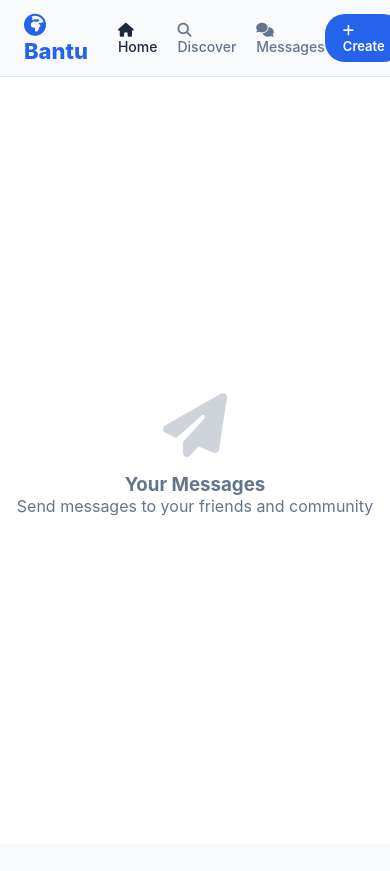
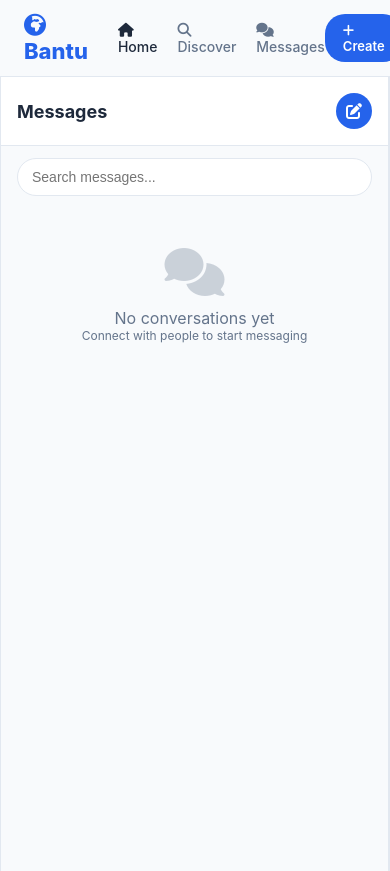
Before and after one commit to mwasi01/bantuafrica, a Flask app: page /messages in a window 390 px wide; the page is wider, and only the part inside the window is pictured. Before the commit the page ends 516 px from the top of that part, so only its background shows below. Run offline with Flask 3, Linux system fonts and the light colour scheme; a user stored in the database is signed in; data that the repository does not hold is empty; some libraries are stand-ins or nearby versions.

Commit message:
Refactor chat UI styles and improve responsiveness
Refactor styles and improve chat UI responsiveness. Adjust height calculations, update background colors, and enhance conversation item styles.

```diff
--- a/templates/messages.html
+++ b/templates/messages.html
@@ -6,12 +6,34 @@
 <style>
     .messages-container {
         display: flex;
-        height: 100vh;
-        height: 100dvh;
+        height: calc(100vh - 60px);
+        height: calc(100dvh - 60px);
+        background: var(--bg-primary);
+        max-width: 1000px;
+        margin: 0 auto;
+        border-left: 1px solid var(--border-color);
+        border-right: 1px solid var(--border-color);
+    }
+
+    @media (max-width: 768px) {
+        .messages-container {
+            height: calc(100vh - 50px);
+            height: calc(100dvh - 50px);
+        }
+        .conversation-list { width: 100% !important; }
+        .chat-window {
+            display: none !important;
+            position: fixed;
+            inset: 0;
+            z-index: 100;
             background: var(--bg-primary);
         }
+        .chat-window.active {
+            display: flex !important;
+            flex-direction: column;
+        }
+    }
 
-    /* Conversation List (Left Side) */
     .conversation-list {
         width: 350px;
         border-right: 1px solid var(--border-color);
@@ -20,33 +42,22 @@
         flex-shrink: 0;
     }
 
-    @media (max-width: 768px) {
-        .conversation-list {
-            width: 100%;
-        }
-        .chat-window {
-            display: none;
-            position: fixed;
-            inset: 0;
-            z-index: 100;
-            background: var(--bg-primary);
-        }
-        .chat-window.active {
-            display: flex;
-        }
-    }
-
     .messages-header {
         padding: 16px;
         border-bottom: 1px solid var(--border-color);
         display: flex;
         align-items: center;
         justify-content: space-between;
+        background: white;
+        position: sticky;
+        top: 0;
+        z-index: 5;
     }
 
     .messages-header h4 {
         font-size: 18px;
         font-weight: 700;
+        color: var(--text-primary);
     }
 
     .new-message-btn {
@@ -58,22 +69,23 @@
         display: flex;
         align-items: center;
         justify-content: center;
+        cursor: pointer;
+        font-size: 16px;
+        border: none;
     }
 
-    .search-messages {
-        padding: 12px 16px;
-    }
-
+    .search-messages { padding: 12px 16px; }
     .search-messages input {
         width: 100%;
         padding: 10px 14px;
         border-radius: 20px;
-        border: none;
-        background: var(--bg-card);
+        border: 1px solid var(--border-color);
+        background: white;
         color: var(--text-primary);
         font-size: 14px;
         outline: none;
     }
+    .search-messages input:focus { border-color: var(--accent); }
 
     .conversation-item {
         display: flex;
@@ -162,35 +146,21 @@
         display: flex;
         align-items: center;
         gap: 12px;
-        background: var(--bg-secondary);
+        background: white;
     }
-
     .back-btn {
         display: none;
         font-size: 20px;
         cursor: pointer;
         padding: 4px;
+        background: none;
+        border: none;
+        color: var(--text-primary);
     }
-
-    @media (max-width: 768px) {
-        .back-btn { display: block; }
-    }
-
-    .chat-avatar {
-        width: 40px;
-        height: 40px;
-        border-radius: 50%;
-    }
-
-    .chat-username {
-        font-weight: 600;
-        font-size: 15px;
-    }
-
-    .chat-status {
-        font-size: 12px;
-        color: #4caf50;
-    }
+    @media (max-width: 768px) { .back-btn { display: block; } }
+    .chat-avatar { width: 40px; height: 40px; border-radius: 50%; object-fit: cover; }
+    .chat-username { font-weight: 600; font-size: 15px; color: var(--text-primary); }
+    .chat-status { font-size: 12px; color: #22c55e; }
 
     .chat-messages {
         flex: 1;
@@ -199,6 +169,7 @@
         display: flex;
         flex-direction: column;
         gap: 8px;
+        background: var(--bg-secondary);
     }
 
     .message-bubble {
@@ -284,12 +251,8 @@
         justify-content: center;
         color: var(--text-secondary);
     }
-
-    .empty-chat i {
-        font-size: 64px;
-        margin-bottom: 16px;
-        opacity: 0.3;
-    }
+    .empty-chat i { font-size: 64px; margin-bottom: 16px; opacity: 0.3; }
+    .empty-chat h3 { color: var(--text-primary); margin-bottom: 8px; }
 </style>
 
 <div class="messages-container">
@@ -378,166 +340,115 @@
     </div>
 </div>
 
-<!-- Hidden CSRF token -->
-<meta name="csrf-token" content="{{ csrf_token() }}">
-{% endblock %}
+<meta name="csrf-token" content="{{ csrf_token() if csrf_token else '' }}">
 
-{% block scripts %}
 <script>
     let activeConversation = null;
     let messagePollInterval;
 
-// ============ OPEN CHAT ============
     function openChat(username, profileImage, element) {
         activeConversation = username;
-
-    // Highlight active conversation
         document.querySelectorAll('.conversation-item').forEach(i => i.classList.remove('active'));
         if (element) element.classList.add('active');
 
-    // Update chat header
         document.getElementById('chatUsername').textContent = '@' + username;
         document.getElementById('chatStatus').textContent = 'Active now';
         document.getElementById('chatAvatar').src = '/static/uploads/' + profileImage;
         document.getElementById('chatAvatar').style.display = 'block';
-
-    // Show input area
         document.getElementById('chatInputArea').style.display = 'flex';
 
-    // Load messages
         loadMessages(username);
 
-    // On mobile, show chat window
         if (window.innerWidth <= 768) {
             document.getElementById('chatWindow').classList.add('active');
         }
 
-    // Start polling for new messages
-    startMessagePolling(username);
+        clearInterval(messagePollInterval);
+        messagePollInterval = setInterval(() => loadMessages(username, true), 3000);
 
-    // Focus input
         setTimeout(() => document.getElementById('chatInput').focus(), 300);
     }
 
     function closeChat() {
         activeConversation = null;
         clearInterval(messagePollInterval);
-
         if (window.innerWidth <= 768) {
             document.getElementById('chatWindow').classList.remove('active');
         }
     }
 
-// ============ LOAD MESSAGES ============
-async function loadMessages(username) {
+    async function loadMessages(username, silent = false) {
         try {
             const response = await fetch(`/api/messages/${username}`);
             const data = await response.json();
-
             const container = document.getElementById('chatMessages');
-        container.innerHTML = '';
 
             if (data.messages && data.messages.length > 0) {
-            data.messages.forEach(msg => {
-                appendMessage(msg);
-            });
-            scrollToBottom();
-        } else {
-            container.innerHTML = `
-                <div class="empty-chat">
-                    <i class="fas fa-comment-dots"></i>
-                    <p>Start the conversation!</p>
-                </div>`;
+                if (!silent) container.innerHTML = '';
+                data.messages.forEach(msg => appendMessage(msg, false));
+                if (!silent) scrollToBottom();
+            } else if (!silent) {
+                container.innerHTML = `<div class="empty-chat"><i class="fas fa-comment-dots"></i><p>Start the conversation!</p></div>`;
             }
         } catch (error) {
             console.error('Failed to load messages:', error);
         }
     }
 
-// ============ SEND MESSAGE ============
     async function sendMessage() {
         const input = document.getElementById('chatInput');
         const message = input.value.trim();
-
         if (!message || !activeConversation) return;
 
-    // Optimistic UI
         appendMessage({
             content: message,
             sender: '{{ current_user.username }}',
             created_at: new Date().toISOString(),
             is_sent: true
-    });
-
+        }, true);
         input.value = '';
         document.getElementById('sendBtn').disabled = true;
         scrollToBottom();
 
         try {
-        const response = await fetch('/api/messages/send', {
+            const csrfMeta = document.querySelector('meta[name="csrf-token"]');
+            await fetch('/api/messages/send', {
                 method: 'POST',
                 headers: {
                     'Content-Type': 'application/json',
-                'X-CSRFToken': document.querySelector('meta[name="csrf-token"]').getAttribute('content')
+                    'X-CSRFToken': csrfMeta ? csrfMeta.getAttribute('content') : ''
                 },
-            body: JSON.stringify({
-                recipient: activeConversation,
-                message: message
-            })
+                body: JSON.stringify({ recipient: activeConversation, message: message })
             });
-
-        if (!response.ok) throw new Error('Failed');
-
         } catch (error) {
             showToast('Failed to send message', 'error');
         }
     }
 
-function appendMessage(msg) {
+    function appendMessage(msg, scroll = false) {
         const container = document.getElementById('chatMessages');
         const isSent = msg.sender === '{{ current_user.username }}' || msg.is_sent;
 
+        if (container.querySelector('.empty-chat')) container.innerHTML = '';
+
         const bubble = document.createElement('div');
         bubble.className = `message-bubble ${isSent ? 'message-sent' : 'message-received'}`;
-
-    if (msg.image) {
-        bubble.innerHTML += `<img src="/static/uploads/${msg.image}" class="message-image">`;
+        if (msg.image) bubble.innerHTML += `<img src="/static/uploads/${msg.image}" class="message-image">`;
+        bubble.innerHTML += `<div>${escapeHtml(msg.content)}</div><div class="message-time">${formatTime(msg.created_at)}</div>`;
+        container.appendChild(bubble);
+        if (scroll) scrollToBottom();
     }
 
-    bubble.innerHTML += `
-        <div>${escapeHtml(msg.content)}</div>
-        <div class="message-time">${formatTime(msg.created_at)}</div>
-    `;
-
-    container.appendChild(bubble);
-}
-
-// ============ POLLING ============
-function startMessagePolling(username) {
-    clearInterval(messagePollInterval);
-    messagePollInterval = setInterval(async () => {
-        try {
-            const response = await fetch(`/api/messages/${username}/new`);
-            const data = await response.json();
-            if (data.messages && data.messages.length > 0) {
-                data.messages.forEach(msg => appendMessage(msg));
-                scrollToBottom();
-            }
-        } catch (e) {}
-    }, 3000);
-}
-
-// ============ HELPERS ============
     function scrollToBottom() {
         const container = document.getElementById('chatMessages');
-    setTimeout(() => {
-        container.scrollTop = container.scrollHeight;
-    }, 100);
+        setTimeout(() => { container.scrollTop = container.scrollHeight; }, 100);
     }
 
     function autoResize(textarea) {
         textarea.style.height = 'auto';
         textarea.style.height = Math.min(textarea.scrollHeight, 100) + 'px';
+        const sendBtn = document.getElementById('sendBtn');
+        sendBtn.disabled = !textarea.value.trim();
     }
 
     function formatTime(timestamp) {
@@ -552,30 +463,24 @@ function escapeHtml(str) {
     }
 
     function newMessage() {
-    // Open a modal to search and select a user to message
         const username = prompt('Enter username to message:');
-    if (username) {
-        window.location.href = `/messages?user=${username}`;
-    }
+        if (username) window.location.href = `/messages?user=${username}`;
     }
 
     function filterConversations(query) {
-    const items = document.querySelectorAll('.conversation-item');
-    items.forEach(item => {
+        document.querySelectorAll('.conversation-item').forEach(item => {
             const username = item.getAttribute('data-username')?.toLowerCase() || '';
             item.style.display = username.includes(query.toLowerCase()) ? 'flex' : 'none';
         });
     }
 
     function attachMedia() {
-    // File upload for images in chat
         const input = document.createElement('input');
         input.type = 'file';
         input.accept = 'image/*';
         input.onchange = (e) => {
             const file = e.target.files[0];
-        if (file) {
-            // Upload and send as image message
+            if (file && activeConversation) {
                 uploadAndSendImage(file);
             }
         };
@@ -588,31 +493,25 @@ async function uploadAndSendImage(file) {
         formData.append('recipient', activeConversation);
 
         try {
+            const csrfMeta = document.querySelector('meta[name="csrf-token"]');
             const response = await fetch('/api/messages/send-image', {
                 method: 'POST',
                 headers: {
-                'X-CSRFToken': document.querySelector('meta[name="csrf-token"]').getAttribute('content')
+                    'X-CSRFToken': csrfMeta ? csrfMeta.getAttribute('content') : ''
                 },
                 body: formData
             });
             if (response.ok) {
                 const data = await response.json();
-            appendMessage(data);
-            scrollToBottom();
+                appendMessage(data, true);
             }
         } catch (error) {
             showToast('Failed to send image', 'error');
         }
     }
 
-// Input listener for send button
-document.addEventListener('DOMContentLoaded', () => {
-    const input = document.getElementById('chatInput');
-    if (input) {
-        input.addEventListener('input', () => {
-            document.getElementById('sendBtn').disabled = !input.value.trim();
-        });
-    }
+    document.getElementById('chatInput').addEventListener('input', function() {
+        document.getElementById('sendBtn').disabled = !this.value.trim();
     });
 </script>
 {% endblock %}
```
Also changed, not shown: other parts of templates/messages.html (+32 -65 lines). Lines whose indentation alone changed are shown as unchanged.
